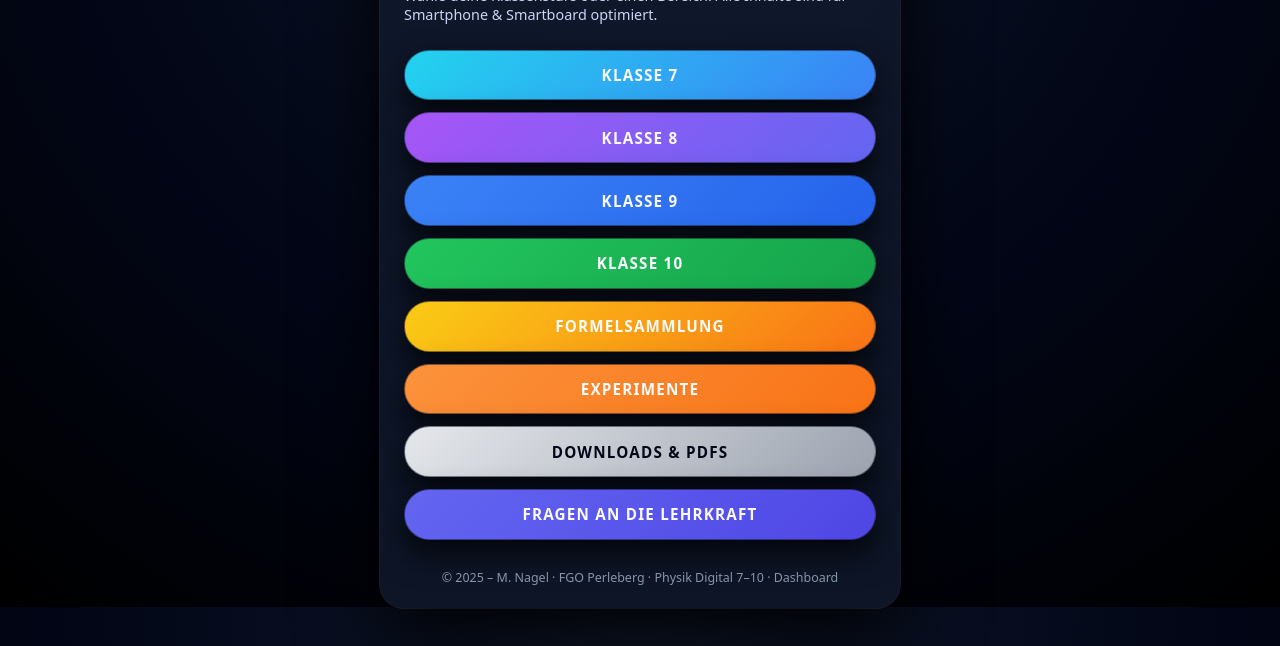
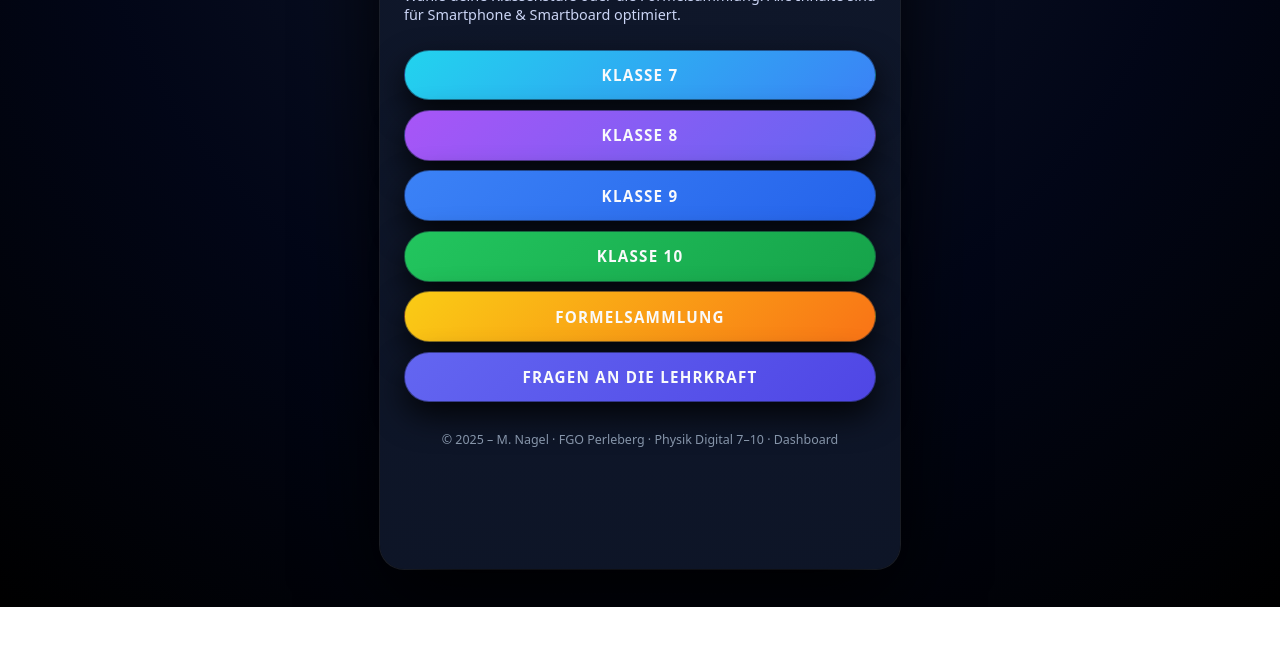
Before and after one commit to nagel-physik/physik-digital-7-10, a plain HTML site: page dashboard.html in a window 1280 px wide. Shown: the part 193-839 px from the top of the page. After the commit the page ends 800 px from the top, so only its background shows below. Drawn offline with Linux system fonts and the light colour scheme.

Commit message:
Add files via upload
Dashboard aktualisiert – Version ohne Experimente/Downloads

```diff
--- a/dashboard.html
+++ b/dashboard.html
@@ -37,7 +37,6 @@
         Roboto, Helvetica, Arial, sans-serif;
       background: radial-gradient(circle at top, var(--bg-grad-top), var(--bg-dark) 55%, var(--bg-grad-bottom));
       color: var(--text-main);
-      /* WICHTIG: Scrollen erlauben */
       overflow-y: auto;
       overflow-x: hidden;
     }
@@ -84,9 +83,9 @@
     }
 
     .tiles {
-      display: flex;
-      flex-direction: column;
-      gap: 0.75rem;
+      display: grid;
+      grid-template-columns: minmax(0, 1fr);
+      gap: 0.6rem;
       margin-top: 0.4rem;
     }
 
@@ -125,8 +124,6 @@
     .tile.k9      { background: var(--k9); }
     .tile.k10     { background: var(--k10); }
     .tile.formeln { background: var(--formeln); }
-    .tile.exp     { background: var(--exp); }
-    .tile.dl      { background: var(--dl); color: #020617; }
     .tile.ask     { background: var(--contact); }
 
     .footer {
@@ -151,8 +148,8 @@
         <div class="subline">FGO Perleberg · Physik Digital</div>
         <h1>Physik Digital 7–10 – Dashboard</h1>
         <p>
-          Wähle deine Klassenstufe oder einen Bereich. Alle Inhalte sind für
-          Smartphone &amp; Smartboard optimiert.
+          Wähle deine Klassenstufe oder die Formelsammlung. Alle Inhalte sind
+          für Smartphone &amp; Smartboard optimiert.
         </p>
       </section>
 
@@ -162,10 +159,6 @@
         <a href="klasse9.html" class="tile k9">Klasse 9</a>
         <a href="klasse10.html" class="tile k10">Klasse 10</a>
         <a href="formelsammlung.html" class="tile formeln">Formelsammlung</a>
-
-        <!-- Platzhalter – wenn es später eigene Seiten gibt, einfach href anpassen -->
-        <a href="#" class="tile exp">Experimente</a>
-        <a href="#" class="tile dl">Downloads &amp; PDFs</a>
 
         <a href="mailto:michael.nagel@lk.brandenburg.de?subject=Fragen%20zu%20Physik%20Digital%207%E2%80%9310"
            class="tile ask">
```
